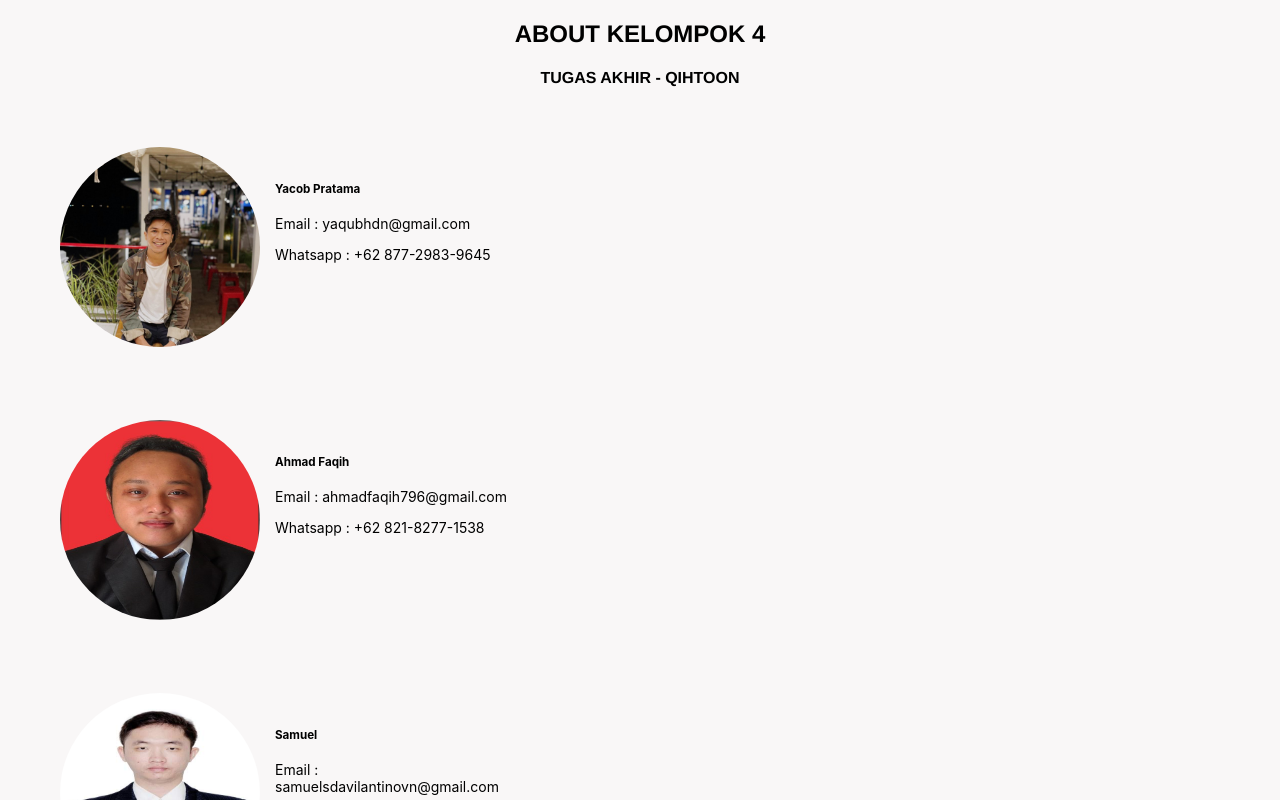
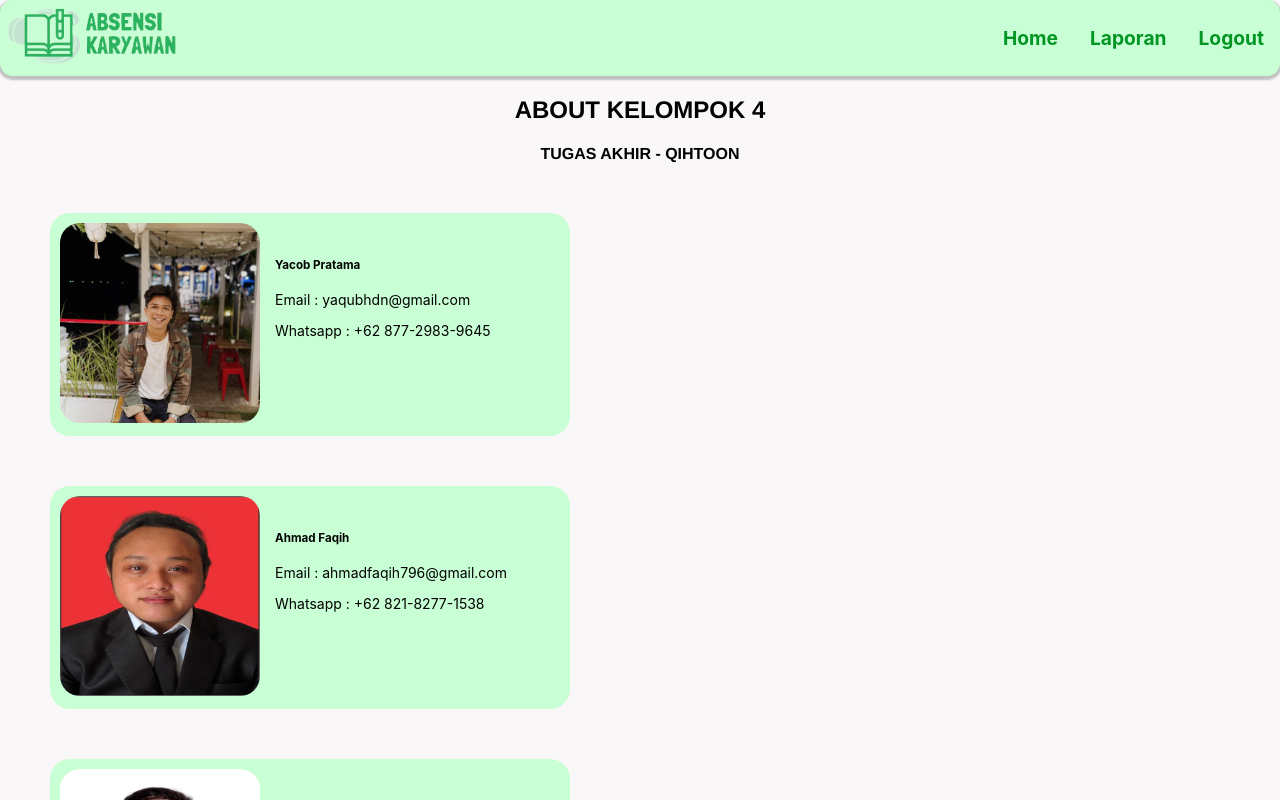
Before and after one commit to ahmadfaqih796/absensi-react, a React (Create React App) app: page /about in a window 1280 px wide. Shown: the top 800 px of the page. Built offline with nearby package versions, Linux system fonts and the light colour scheme.

Commit message:
colorAbout

```diff
--- a/package.json
+++ b/package.json
@@ -9,6 +9,7 @@
     "axios": "^1.1.3",
     "moment": "^2.29.4",
     "react": "^18.2.0",
+    "react-bootstrap-icons": "^1.9.1",
     "react-dom": "^18.2.0",
     "react-router-dom": "^6.4.2",
     "react-scripts": "5.0.1",
--- a/src/App.js
+++ b/src/App.js
@@ -12,10 +12,7 @@ import CreateLaporanKaryawan from "./pages/karyawan/create.laporan";
 import BerandaSpv from "./pages/spv/beranda.spv";
 import BerandaAdmin from "./pages/admin/Beranda";
 import DataLaporanAdmin from "./pages/admin/laporan/data.laporan";
-import DataLaporanSPV from "./pages/spv/laporan.spv";
-import DataAbsensi from "./pages/admin/absensi/data.absensi";
 import About from "./pages/About";
-
 const Protected = () => {
   const lokal = {
     token: localStorage.getItem("token"),
@@ -36,7 +33,6 @@ function App() {
       <Routes>
         <Route path="/admin" element={<Protected />}>
           <Route index element={<BerandaAdmin />} />
-          <Route path="/admin/absensi" element={<DataAbsensi />} />
           <Route path="/admin/karyawan" element={<DataKaryawan />} />
           <Route path="/admin/karyawan/tambah" element={<CreateKaryawan />} />
           <Route
@@ -47,7 +43,7 @@ function App() {
             path="/admin/karyawan/detail/:nik"
             element={<DetailKaryawan />}
           />
-          <Route path="/admin/laporan" element={<DataLaporanAdmin />} />
+          {/* <Route path="/admin/laporan" element={<DataLaporanAdmin />} /> */}
           <Route
             path="/admin/laporan/tambah"
             element={<CreateLaporanKaryawan />}
@@ -64,7 +60,7 @@ function App() {
         {/* spv */}
         <Route path="/spv" element={<Protected />}>
           <Route index element={<BerandaSpv />} />
-					<Route path="/spv/laporan" element={<DataLaporanSPV />}/>
+					<Route path="/spv/laporan" element={<DataLaporanAdmin />}/>
         </Route>
         <Route path="/" element={<LoginAdmin />} />
         <Route path="/login" element={<LoginAdmin />} />
--- a/src/assets/css/about.css
+++ b/src/assets/css/about.css
@@ -7,12 +7,12 @@ h2, h4 {
 
 
 .gallery{
-    background-color:var(--primary-variant) ;
+    background-color:var(--succes) ;
     text-align: left ;
     width: 500px;
     border: 100px;
     padding: 10px;
-    border-radius: 50px ;
+    border-radius: 20px ;
     display: flex;
     font-size: 14px;
     margin: 50px;
@@ -34,7 +34,7 @@ h2, h4 {
   }
 
   div.gallery img {
-    border-radius: 50%;
+    border-radius: 10%;
 
   }
 
--- a/src/assets/css/navigasi.css
+++ b/src/assets/css/navigasi.css
@@ -7,7 +7,7 @@
   padding: 0.5rem 0rem;
   background-color: var(--succes);
   box-shadow: 0 2px 2px 2px rgba(9, 9, 9, 0.23);
-  border-radius: 0 0 1rem 1rem;
+  border-radius: 13px;
 }
 
 .menu {
--- a/src/pages/About.js
+++ b/src/pages/About.js
@@ -3,9 +3,13 @@ import yaqub from "../assets/image/yaqub.jpeg"
 import faqih from "../assets/image/faqih.jpeg"
 import samuel from "../assets/image/samuel.jpeg"
 import indra from "../assets/image/indra.jpeg"
+import Navbar from "../components/Navbar";
+import Footer from "../components/Footer";
 
 const About = () => {
     return(
+        <>
+        <Navbar/>
         <section>
           <h2 className="h2">ABOUT KELOMPOK 4</h2>
           <h4 className="h4">TUGAS AKHIR - QIHTOON</h4>
@@ -22,7 +26,6 @@ const About = () => {
               </div>
             </div>
           </div>
-
           <div className="g2">
             <div className="gallery">
               <a target="_blank" href="faqih.jpeg">
@@ -35,7 +38,6 @@ const About = () => {
               </div>
             </div>
           </div>
-
           <div className="g3">
             <div className="gallery">
               <a target="_blank" href="samuel.jpeg">
@@ -48,7 +50,6 @@ const About = () => {
               </div>
             </div>
           </div>
-
           <div className="g4">
             <div className="gallery">
               <a target="_blank" href="indra.jpeg">
@@ -61,21 +62,9 @@ const About = () => {
               </div>
             </div>
           </div>
-
-
-            {/* <div className="gallery">
-              <a target="_blank" href="img_lights.jpg">
-                <img src={indra} alt="Northern Lights" width="200" height="200"/>
-              </a>
-              <div className="desc">Add a description of the image here</div>
-            </div>
-            <div className="gallery">
-              <a target="_blank" href="img_mountains.jpg">
-                <img src={samuel} alt="Mountains" width="200" height="200"/>
-              </a>
-              <div className="desc">Add a description of the image here</div>
-            </div> */}
       </section>
+      <Footer/>
+      </>
   )
 }
 export default About
--- a/src/pages/admin/about/About.js
+++ b/src/pages/admin/about/About.js
@@ -3,10 +3,12 @@ import yaqub from "../assets/image/yaqub.jpeg"
 import faqih from "../assets/image/faqih.jpeg"
 import samuel from "../assets/image/samuel.jpeg"
 import indra from "../assets/image/indra.jpeg"
+import Navbar from "../../../components/Navbar";
 
 const About = () => {
     return(
         <section>
+
           <h2 className="h2">ABOUT KELOMPOK 4</h2>
           <h4 className="h4">TUGAS AKHIR - QIHTOON</h4>
 
@@ -61,6 +63,7 @@ const About = () => {
               </div>
             </div>
           </div>
+          <Footer/>
       </section>
   )
 }
```
Also changed, not shown: 1 other file (tests, documents, lock files or other folders).
